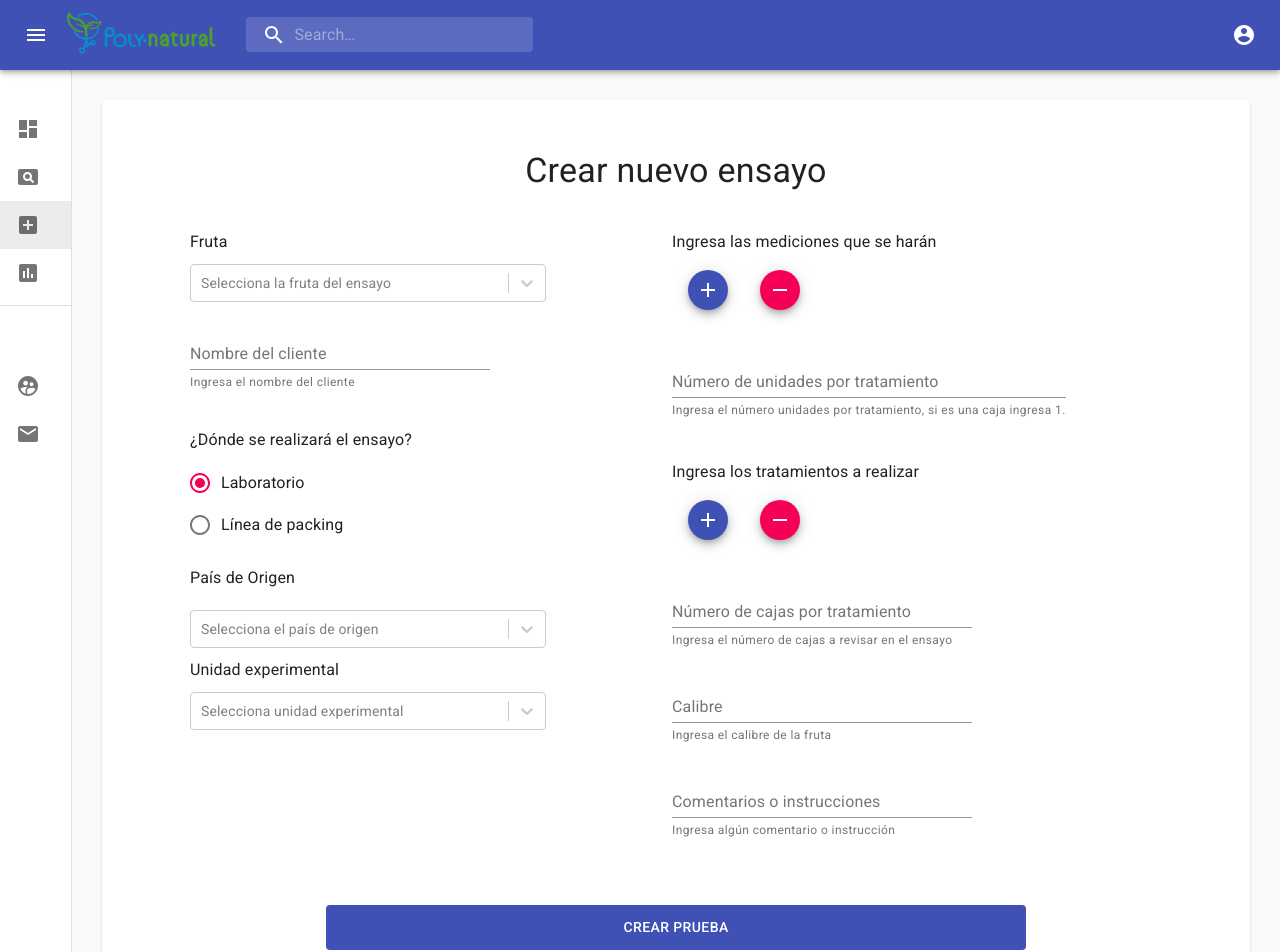
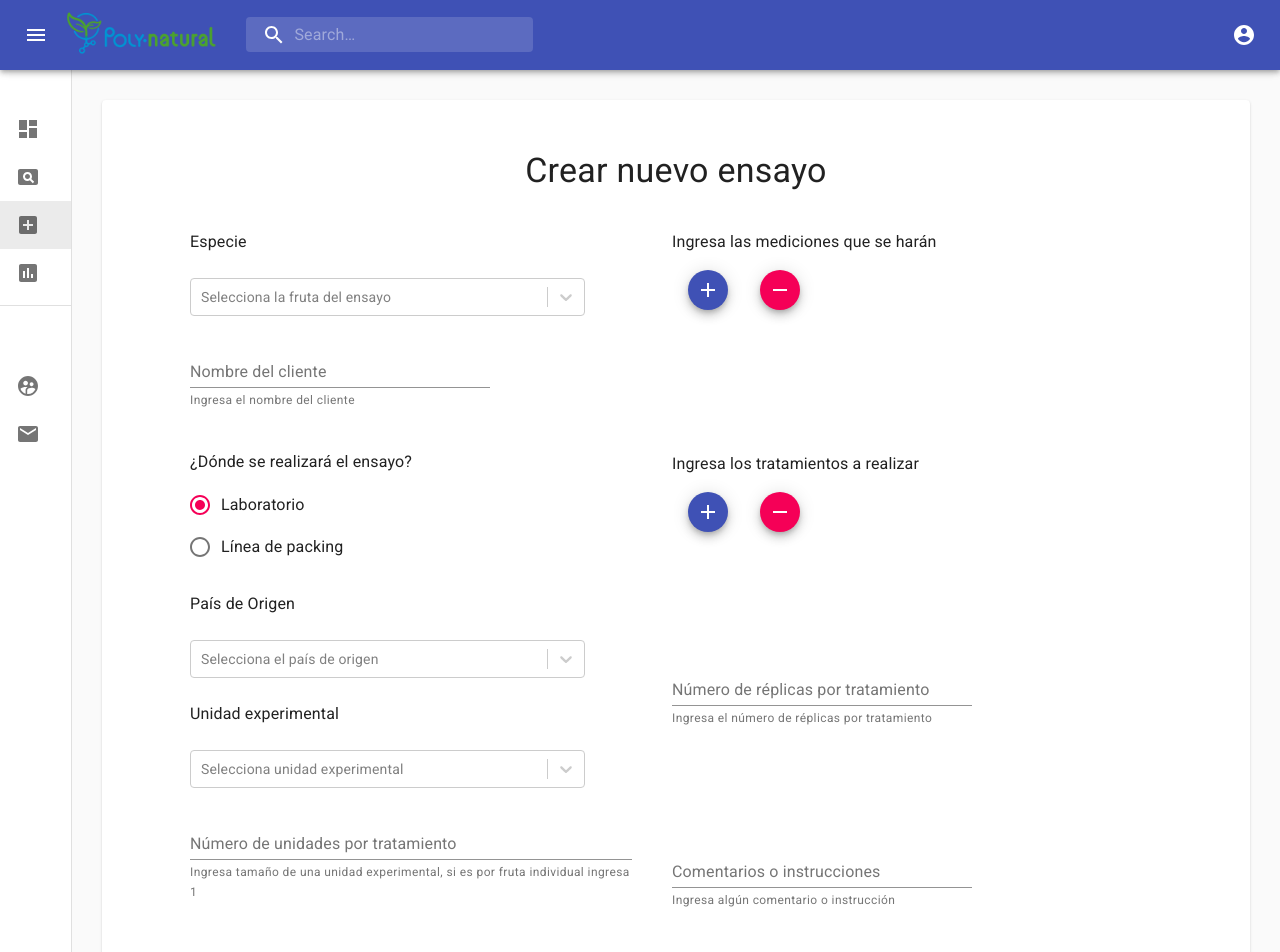
Before and after one commit to naoliden/polynatural, a React (Create React App) app: page /home/newform in a window 1280 px wide. Shown: the top 952 px of the page. Built offline with nearby package versions, Linux system fonts and the light colour scheme.

Commit message:
(finish) create form component

```diff
--- a/src/components/NewForm/CreateFormComponent.jsx
+++ b/src/components/NewForm/CreateFormComponent.jsx
@@ -16,7 +16,6 @@ import { connect } from 'react-redux';
 import { useForm, Controller } from 'react-hook-form';
 import { countries } from './files/countries_es';
 import { frutas } from './files/frutas';
-import { UnidadExperimental } from './UnidadExperimentalComponent';
 import FruitVariety from './SelectVarietyComponent';
 import { addForm } from '../../redux/actions/ActionCreator'
 
@@ -72,15 +71,16 @@ const useStyles = makeStyles((theme) => ({
     flexDirection: 'row',
     justifyContent: 'flex-start',
     alignItems: 'space-around',
+    alignContent: 'flex-start',
     [theme.breakpoints.down('sm')]:{
       alignItems: 'stretch',
     }
   },
   rightSide: {
+    flexDirection: 'row',
+    justifyContent: 'flex-start',
+    alignItems: 'space-around',
     minHeight: 400,
-    flexDirection: 'row',
-    alignItems: 'space-around',
-    justifyContent: 'flex-start',
   },
   item: {
     paddingTop: 10,
@@ -121,8 +121,8 @@ const tipos_medicion =[
     label: "Por bandejas",
   },
   {
-    value: "granel",
-    label: "A granel",
+    value: "individual",
+    label: "Fruto individual",
   },
   {
     value: "mallas",
@@ -158,7 +158,7 @@ const NewForm = (props) => {
 
   const handleFormSubmit = (data) => {
     if(data.destino === undefined){
-      data.destino = null
+      data.destino = data.origen
     }
 
     const data_tratamientos = []
@@ -178,35 +178,41 @@ const NewForm = (props) => {
       }
     }
 
-    var cantidad_ue = 0;
-    switch (unidad_experimental.value) {
-      case "mallas":
-        cantidad_ue = data['mallas']
-        break
-      case "bandejas":
-        cantidad_ue = data['bandejas']
-        break
-      default:
-        cantidad_ue = null
-    }
+    // var cantidad_ue = 0;
+    // switch (unidad_experimental.value) {
+    //   case "mallas":
+    //     cantidad_ue = data['mallas']
+    //     break
+    //   case "bandejas":
+    //     cantidad_ue = data['bandejas']
+    //     break
+    //   default:
+    //     cantidad_ue = null
+    // }
 
     const all_data = {
       fruit: selectedFruit,
       variety: variety,
-      unidad_experimental: unidad_experimental,
-      cantidad_ue: cantidad_ue,
+      // Bool, ensayo hecho en lab o en linea de packing
       lab: lab,
-      client: data.client,
+      cliente: data.client,
       origen: data.origen,
       destino: data.destino,
-      tratamientos: data_tratamientos,
-      mediciones: data_mediciones,
       comentarios: data.comments,
       calibre: data.calibre,
-      cajas: data.cajas,
-      unidades_por_tratamiento: data.unidades_por_tratamiento,
+      // Fecha y tipo de cada medicion
+      mediciones: data_mediciones,
+      // Tipo de unidad experimental
+      unidad_experimental: unidad_experimental,
+      // Tipo de cada Tratamiento T_i
+      tratamientos: data_tratamientos,
+      // Tamaño de cada Tratamiento T_i
+      replicas: data.replicas,
+      // Número de unidades por cada unidad experimental
+      unidades_por_ue: data.unidades_por_ue,
     }
 
+    // Agrego todo el estado global de redux
     props.addForm(all_data);
 
   }
@@ -293,13 +299,13 @@ const NewForm = (props) => {
     setTratamientos(temp_array)
   }
 
-
+// DONE Comienza el componente
   return (
     <React.Fragment>
       <Paper className={classes.paper}>
         <Grid container >
           <Grid item className={classes.title} xs={12}>
-            <Typography gutterBottom={false} align='center' color="textPrimary" variant="h4">
+            <Typography align='center' color="textPrimary" variant="h4">
               Crear nuevo ensayo
             </Typography>
           </Grid>
@@ -307,19 +313,23 @@ const NewForm = (props) => {
 
         <form className={classes.form} onSubmit={handleSubmit((data) => handleFormSubmit(data))} >
           <Grid container spacing={5}>
-            {/* REVIEW Lado izquierdo */}
+            {/* DONE Lado izquierdo */}
             <Grid container item xs={12} md={6} className={classes.leftSide} spacing={3}>
               <Grid item xs={12} className={classes.item}>
-                <Typography color="textPrimary" variant="body1">Fruta</Typography>
-              <Grid/>
-
+                <Typography color="textPrimary" variant="body1">Especie</Typography>
+              </Grid>
               <Grid item xs={12} className={classes.item}>
                   <Select onChange={handleChangeFruit} options={frutas} placeholder={"Selecciona la fruta del ensayo"}/>
               </Grid>
                 {selectedFruit.value?
+                  <React.Fragment>
+                    <Grid item xs={12} className={classes.item}>
+                      <Typography color="textPrimary" variant="body1">Especie</Typography>
+                    </Grid>
                     <Grid item xs={12} className={classes.item} >
                       <FruitVariety fruit={selectedFruit} control={control} onChange={setVariety}/>
                     </Grid>
+                  </React.Fragment>
                   : <div></div>
                 }
               <Grid item xs={12} className={classes.item}>
@@ -327,8 +337,9 @@ const NewForm = (props) => {
                   label="Nombre del cliente" inputRef={register} className={classes.textInput}/>
               </Grid>
               <Grid item xs={12} className={classes.item}>
-                <Typography className={clsx(classes.listItem, classes.mgBottom)} color="textPrimary" variant="body1">¿Dónde se realizará el ensayo?</Typography>
-                  {/* <FormLabel component="legend">¿Dónde se realizará el ensayo?</FormLabel> */}
+                <Typography className={clsx(classes.listItem, classes.mgBottom)} color="textPrimary" variant="body1">
+                  ¿Dónde se realizará el ensayo?
+                </Typography>
                 <FormControl component="fieldset">
                   <RadioGroup aria-label="lab1" name="lab" value={lab.toString()} onChange={handleChangeLab}>
                     <FormControlLabel value="true" control={<Radio />} label="Laboratorio" />
@@ -376,9 +387,16 @@ const NewForm = (props) => {
               <Grid item xs={12} className={classes.item}>
                   <Select onChange={handleChangeMedicion} options={tipos_medicion} placeholder={"Selecciona unidad experimental"}/>
               </Grid>
+              <Grid item xs={12} >
+                <TextField name="unidades_por_ue" type="number" helperText="Ingresa tamaño de una unidad experimental, si es por fruta individual ingresa 1"
+                  label="Número de unidades por tratamiento" variant="standard" inputRef={register} className={classes.textInput}/>
+              </Grid>
+              <Grid item xs={12} >
+                <TextField name="calibre" type="number" helperText="Ingresa el calibre de la fruta"
+                  label="Calibre" variant="standard" inputRef={register} className={classes.textInput}/>
               </Grid>
             </Grid>
-            {/* REVIEW Lado derecho */}
+            {/* DONE Lado derecho */}
             <Grid container item xs={12} md={6} className={classes.rightSide} spacing={3}>
               <Grid item xs={12}>
                 <Typography>Ingresa las mediciones que se harán</Typography>
@@ -396,10 +414,9 @@ const NewForm = (props) => {
                   {mediciones}
                 </Grid>
               </Grid>
-              <Grid item xs={12} >
-                <TextField name="unidades_por_tratamiento" type="number" helperText="Ingresa el número unidades por tratamiento, si es una caja ingresa 1."
-                  label="Número de unidades por tratamiento" variant="standard" inputRef={register} className={classes.textInput}/>
-              </Grid>
+              {/* REVIEW  */}
+
+
               <Grid item xs={12} className={classes.listItem}>
                 <Typography>Ingresa los tratamientos a realizar</Typography>
                 <Tooltip title="Agregar tratamiento">
@@ -417,15 +434,8 @@ const NewForm = (props) => {
                 </Grid>
               </Grid>
               <Grid item xs={12}>
-
-                  <TextField name="cajas" type="number" helperText="Ingresa el número de cajas a revisar en el ensayo"
-                    label="Número de cajas por tratamiento" variant="standard" inputRef={register} className={classes.textInput}/>
-
-              </Grid>
-              <UnidadExperimental register={register} ue={unidad_experimental.value} style={classes.textInput} />
-              <Grid item xs={12} >
-                <TextField name="calibre" type="number" helperText="Ingresa el calibre de la fruta"
-                  label="Calibre" variant="standard" inputRef={register} className={classes.textInput}/>
+                  <TextField name="replicas" type="number" helperText="Ingresa el número de réplicas por tratamiento"
+                    label="Número de réplicas por tratamiento" variant="standard" inputRef={register} className={classes.textInput}/>
               </Grid>
               <Grid item xs={12}>
                 <TextField name="comments" multiline={true} helperText="Ingresa algún comentario o instrucción"
--- a/src/components/NewForm/SelectVarietyComponent.jsx
+++ b/src/components/NewForm/SelectVarietyComponent.jsx
@@ -1,9 +1,9 @@
 import React from "react";
-import {ciruelas, arandanos, duraznos, mandarinas, peras, limones, naranjas, paltas, manzanas} from './files/frutas';
+import {ciruelas, arandanos, nectarin, mandarinas, peras, limones, naranjas, paltas, manzanas} from './files/frutas';
 import Select from 'react-select';
 
 
-const FruitVariety = ({fruit, control, onChange}) => {
+const FruitVariety = ({fruit, onChange}) => {
   switch (fruit.value) {
     case 'manzana':
       return (
@@ -33,9 +33,9 @@ const FruitVariety = ({fruit, control, onChange}) => {
       return (
         <Select onChange={onChange} options={arandanos} placeholder={`Selecciona la variedad de ${fruit.label}`}/>
       )
-    case 'durazno':
+    case 'nectarin':
       return (
-        <Select onChange={onChange} options={duraznos} placeholder={`Selecciona la variedad de ${fruit.label}`}/>
+        <Select onChange={onChange} options={nectarin} placeholder={`Selecciona la variedad de ${fruit.label}`}/>
       )
     case 'mandarina':
       return (
--- a/src/components/NewForm/files/frutas.js
+++ b/src/components/NewForm/files/frutas.js
@@ -6,8 +6,8 @@ export const frutas = [
     label: 'Manzana',
   },
   {
-    value: 'durazno',
-    label: 'Durazno',
+    value: 'nectarin',
+    label: 'Nectarín',
   },
   {
     value: 'limon',
@@ -118,10 +118,10 @@ export const mandarinas = [
   },
 ]
 
-export const duraznos = [
+export const nectarin = [
   {
-    value: 'platano',
-    label: 'plátano'
+    value: '',
+    label: ''
   },
 ]
 
```
Lines whose indentation alone changed are shown as unchanged.
